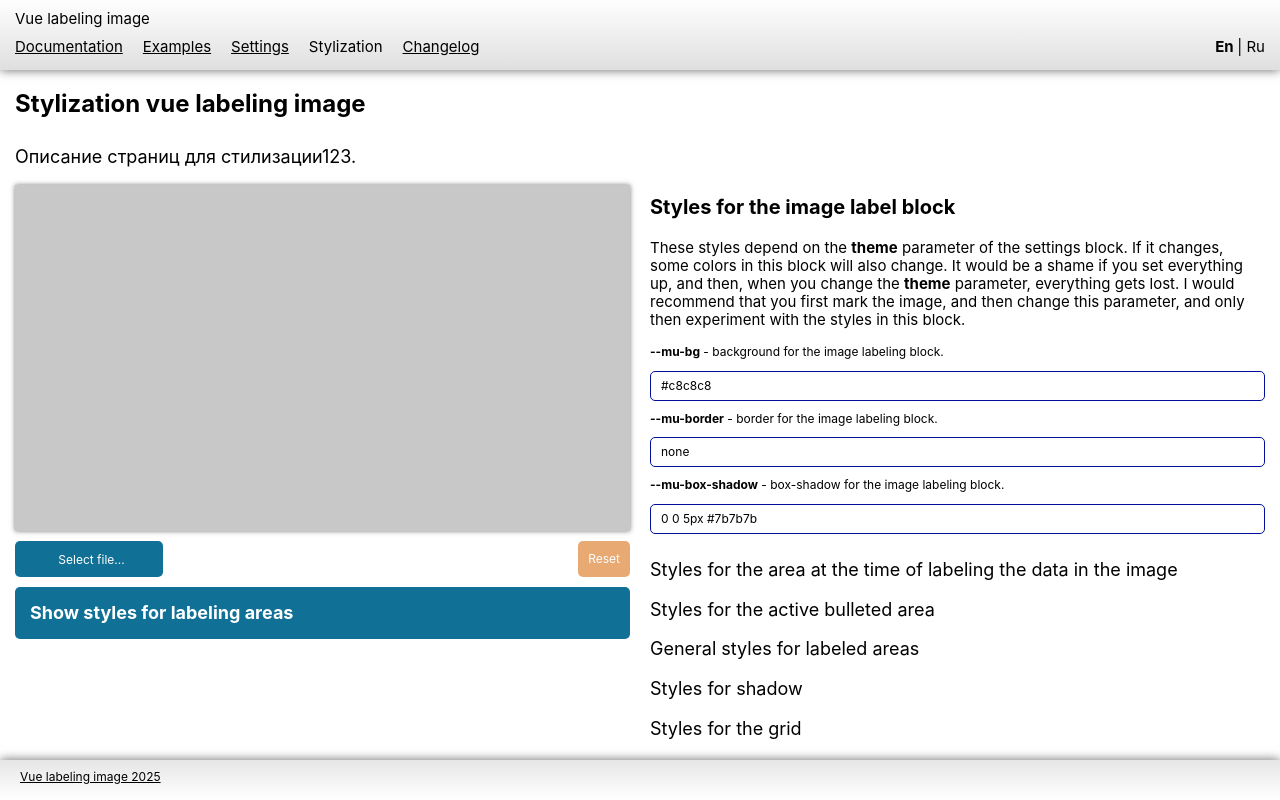
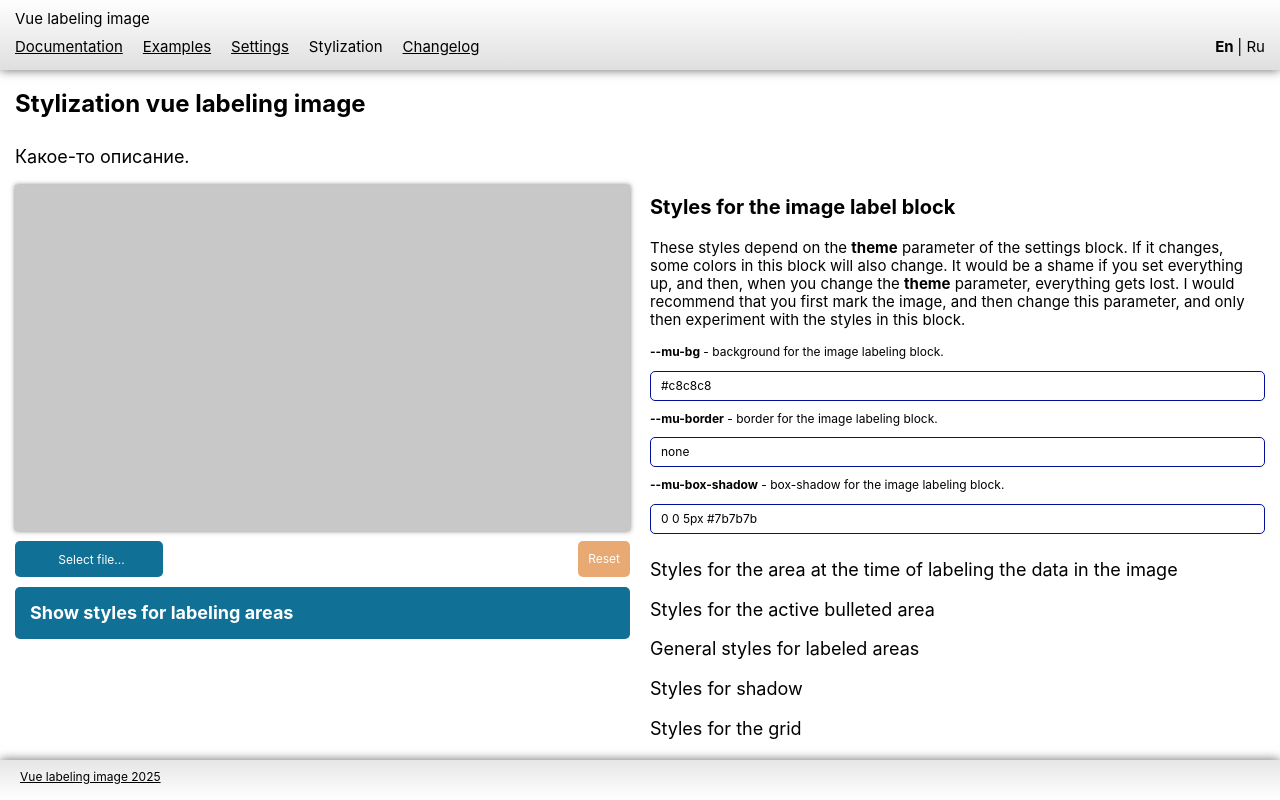
Before and after one commit to neuro-tools-25/vue-labeling-image, a Vue app: page /stylization in a window 1280 px wide. Built offline with nearby package versions, Linux system fonts and the light colour scheme; a web font is replaced by a local one; what vue-code-markup would draw is missing.

Commit message:
Сделал анимацию, при переключении языка на странице стилизации

```diff
--- a/src/views/StilizationView.vue
+++ b/src/views/StilizationView.vue
@@ -1,18 +1,30 @@
 <template>
   <SettingsPage>
-    <h1>{{ settingsText }} vue labeling image</h1>
+    <animation-lay is-page-nav>
+      <div
+        v-if="isRus"
+        class="stilization-page-top"
+      >
+        <h1>{{ headerText }}</h1>
 
-    <animation-lay>
-      <div class="full-page" v-if="isRus">
-        <p>
-          Описание страниц для стилизации.
-        </p>
+        <div class="full-page">
+          <p>
+            Описание страниц для стилизации. Описание страниц для стилизации. Описание страниц для стилизации. Описание страниц для стилизации. Описание страниц для стилизации.
+          </p>
+        </div>
       </div>
 
-      <div class="full-page" v-if="isEng">
-        <p>
-          Описание страниц для стилизации123.
-        </p>
+      <div
+        v-if="isEng"
+        class="stilization-page-top"
+      >
+        <h1>{{ headerText }}</h1>
+
+        <div class="full-page">
+          <p>
+            Какое-то описание.
+          </p>
+        </div>
       </div>
     </animation-lay>
 
@@ -187,11 +199,10 @@
   import useSettingsPage from './useSettingsPage.js';
   import useStyles from './useStyles.js';
 
+  import AnimationLay from '@/layouts/AnimationLay.vue';
   import SettingsPage from '@/layouts/SettingsPage.vue';
   import LabelingImage from 'lib/index.es.js';
   //import LabelingImage from '@/components/labeling-image/index.js';
-
-  import AnimationLay from '@/layouts/AnimationLay.vue';
 
   import CardItem from '@/components/CardItem.vue';
   import FormGroup from '@/components/FormGroup.vue';
@@ -270,11 +281,10 @@
   } = useStyles(theme);
 
   // Интернационализация
-  const settingsText = computed(() => {
-    let text='Стилизация';
-    if (isEng.value) text='Stylization';
+  const headerText = computed(() => {
+    const prefix = 'vue labeling image';
 
-    return text;
+    return isEng.value ? `Stylization ${prefix}` : `Стилизация ${prefix}`;
   });
 
   const watchStyleMarkedArea = computed(() => {
```
